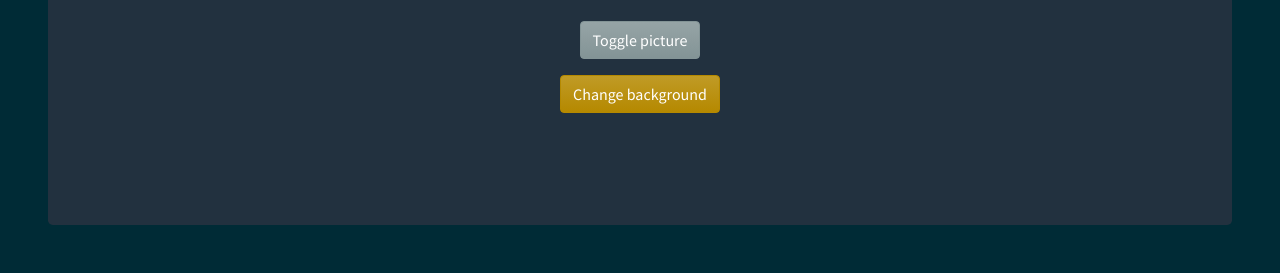
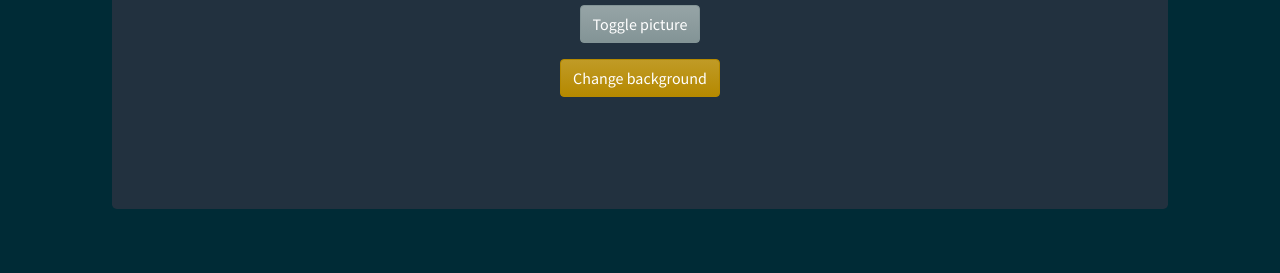
Before and after one commit to vovBorya/WEB_lab7, a plain HTML site: page src/index.html in a window 1280 px wide. Shown: the part 632-905 px from the top of the page. After the commit the page ends 873 px from the top, so only its background shows below. Drawn offline with nearby package versions, Linux system fonts and the light colour scheme.

Commit message:
Fixed margin

```diff
--- a/src/index.css
+++ b/src/index.css
@@ -1,5 +1,5 @@
 .jumbotron {
-    margin: 3rem;
+    margin: 2rem 7rem 2rem 7rem;
     display: flex;
     align-items: center;
     justify-content: center;
--- a/src/index.js
+++ b/src/index.js
@@ -1,6 +1,7 @@
-//modal - для манипуляции над модальным окном
+//для манипуляции над модальным окном
 const modal = document.getElementById("modal");
 
+//для переключения фона
 const colorArray = ["rgb(34, 49, 63)", "rgb(44, 62, 80)", "rgb(58, 83, 155)"];
 
 function togglePicture() {
```
